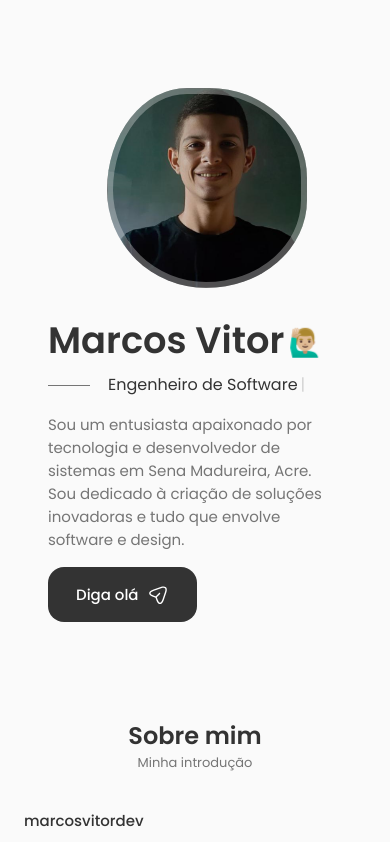
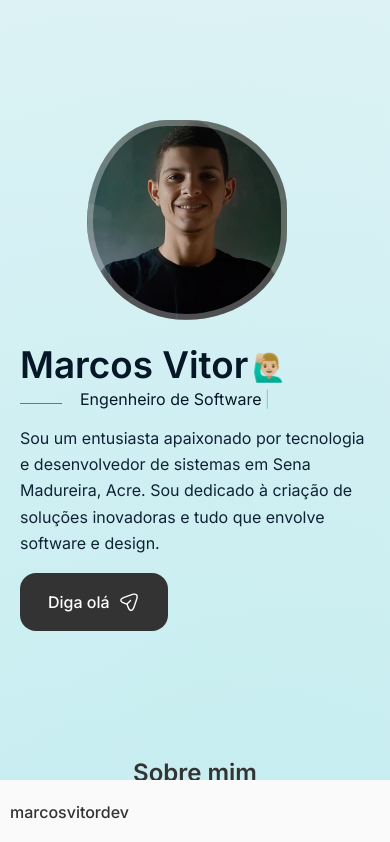
Before and after one commit to marcosvitordev/portifolio-react, a React (Vite) app: page / in a window 390 px wide. Shown: the top 842 px of the page. Built offline with nearby package versions, Linux system fonts and the light colour scheme.

Commit message:
style: establish responsive theme-aware design tokens

```diff
--- a/index.html
+++ b/index.html
@@ -5,6 +5,14 @@
     <meta name="viewport" content="width=device-width, initial-scale=1.0" />
     <meta name="theme-color" content="#07111f" />
     <link rel="icon" href="/favicon.svg" type="image/svg+xml" />
+    <script>
+      (() => {
+        const key = 'marcos-portfolio-theme';
+        const saved = localStorage.getItem(key);
+        const preferred = matchMedia('(prefers-color-scheme: dark)').matches ? 'dark' : 'light';
+        document.documentElement.dataset.theme = saved === 'light' || saved === 'dark' ? saved : preferred;
+      })();
+    </script>
     <title>Marcos Vitor | Desenvolvedor Full Stack</title>
   </head>
   <body>
--- a/src/main.tsx
+++ b/src/main.tsx
@@ -1,6 +1,8 @@
 import { StrictMode } from 'react';
 import { createRoot } from 'react-dom/client';
 import App from './App';
+import './styles/tokens.css';
+import './styles/global.css';
 
 const root = document.getElementById('root');
 
--- /dev/null
+++ b/src/styles/global.css
@@ -0,0 +1,168 @@
+@import url('https://fonts.googleapis.com/css2?family=Inter:wght@400;500;600;700&display=swap');
+
+*,
+*::before,
+*::after {
+  box-sizing: border-box;
+}
+
+html {
+  scroll-behavior: smooth;
+  scroll-padding-top: calc(var(--header-height) + var(--space-4));
+}
+
+body {
+  min-width: 320px;
+  margin: 0;
+  overflow-x: hidden;
+  background: var(--gradient-hero), var(--color-background);
+  color: var(--color-text);
+  font-family: var(--font-sans);
+  font-size: var(--text-base);
+  line-height: 1.65;
+  text-rendering: optimizeLegibility;
+  -webkit-font-smoothing: antialiased;
+  transition: background-color var(--transition-base), color var(--transition-base);
+}
+
+body.modal-open {
+  overflow: hidden;
+}
+
+button,
+input,
+textarea {
+  color: inherit;
+  font: inherit;
+}
+
+button,
+a {
+  -webkit-tap-highlight-color: transparent;
+}
+
+button {
+  border: 0;
+}
+
+a {
+  color: inherit;
+  text-decoration: none;
+}
+
+img,
+svg {
+  display: block;
+  max-width: 100%;
+}
+
+ul,
+ol {
+  margin: 0;
+  padding: 0;
+  list-style: none;
+}
+
+h1,
+h2,
+h3,
+h4,
+p {
+  margin: 0;
+}
+
+h1,
+h2,
+h3,
+h4 {
+  color: var(--color-heading);
+  line-height: 1.15;
+}
+
+::selection {
+  background: var(--color-brand-400);
+  color: #03131f;
+}
+
+:focus-visible {
+  outline: 3px solid var(--color-focus);
+  outline-offset: 3px;
+}
+
+.container {
+  width: min(calc(100% - 2rem), var(--container));
+  margin-inline: auto;
+}
+
+.section {
+  position: relative;
+  padding-block: var(--space-24);
+  scroll-margin-top: var(--header-height);
+}
+
+.section--muted {
+  background: color-mix(in srgb, var(--color-background-alt) 82%, transparent);
+  border-block: 1px solid var(--color-border);
+}
+
+.eyebrow {
+  display: inline-flex;
+  align-items: center;
+  gap: var(--space-2);
+  color: var(--color-brand-600);
+  font-size: var(--text-xs);
+  font-weight: 700;
+  letter-spacing: 0.14em;
+  text-transform: uppercase;
+}
+
+:root[data-theme='dark'] .eyebrow {
+  color: var(--color-brand-300);
+}
+
+.sr-only {
+  position: absolute;
+  width: 1px;
+  height: 1px;
+  padding: 0;
+  margin: -1px;
+  overflow: hidden;
+  clip: rect(0, 0, 0, 0);
+  white-space: nowrap;
+  border: 0;
+}
+
+@media (max-width: 768px) {
+  :root {
+    --header-height: 4rem;
+  }
+
+  .section {
+    padding-block: var(--space-20);
+  }
+}
+
+@media (max-width: 480px) {
+  .container {
+    width: min(calc(100% - 1.25rem), var(--container));
+  }
+
+  .section {
+    padding-block: var(--space-16);
+  }
+}
+
+@media (prefers-reduced-motion: reduce) {
+  html {
+    scroll-behavior: auto;
+  }
+
+  *,
+  *::before,
+  *::after {
+    scroll-behavior: auto !important;
+    animation-duration: 0.01ms !important;
+    animation-iteration-count: 1 !important;
+    transition-duration: 0.01ms !important;
+  }
+}
--- /dev/null
+++ b/src/styles/tokens.css
@@ -0,0 +1,91 @@
+:root {
+  color-scheme: light;
+  --color-brand-50: #ecfeff;
+  --color-brand-100: #cffafe;
+  --color-brand-300: #67e8f9;
+  --color-brand-400: #22d3ee;
+  --color-brand-500: #06b6d4;
+  --color-brand-600: #0891b2;
+  --color-accent: #14b8a6;
+  --color-background: #f5f8fb;
+  --color-background-alt: #eef4f8;
+  --color-surface: rgba(255, 255, 255, 0.88);
+  --color-surface-solid: #ffffff;
+  --color-surface-elevated: #ffffff;
+  --color-border: rgba(15, 38, 61, 0.12);
+  --color-border-strong: rgba(15, 38, 61, 0.22);
+  --color-text: #102235;
+  --color-heading: #061727;
+  --color-muted: #5a6d7e;
+  --color-subtle: #7a8c9b;
+  --color-success: #087f5b;
+  --color-danger: #c92a2a;
+  --color-warning: #b45309;
+  --color-focus: #0284c7;
+  --gradient-brand: linear-gradient(135deg, #0891b2 0%, #14b8a6 100%);
+  --gradient-hero: radial-gradient(circle at 15% 18%, rgba(34, 211, 238, 0.16), transparent 32%),
+    radial-gradient(circle at 85% 12%, rgba(20, 184, 166, 0.13), transparent 30%);
+  --font-sans: Inter, ui-sans-serif, system-ui, -apple-system, BlinkMacSystemFont, "Segoe UI", sans-serif;
+  --font-mono: "SFMono-Regular", Consolas, "Liberation Mono", monospace;
+  --text-xs: 0.75rem;
+  --text-sm: 0.875rem;
+  --text-base: 1rem;
+  --text-lg: 1.125rem;
+  --text-xl: 1.25rem;
+  --text-2xl: clamp(1.5rem, 3vw, 2rem);
+  --text-3xl: clamp(2rem, 4vw, 3.25rem);
+  --text-hero: clamp(2.65rem, 7vw, 5.75rem);
+  --space-1: 0.25rem;
+  --space-2: 0.5rem;
+  --space-3: 0.75rem;
+  --space-4: 1rem;
+  --space-5: 1.25rem;
+  --space-6: 1.5rem;
+  --space-8: 2rem;
+  --space-10: 2.5rem;
+  --space-12: 3rem;
+  --space-16: 4rem;
+  --space-20: 5rem;
+  --space-24: 6rem;
+  --space-28: 7rem;
+  --radius-sm: 0.5rem;
+  --radius-md: 0.875rem;
+  --radius-lg: 1.25rem;
+  --radius-xl: 1.75rem;
+  --radius-pill: 999px;
+  --shadow-sm: 0 1px 2px rgba(4, 24, 41, 0.05);
+  --shadow-md: 0 12px 36px rgba(4, 24, 41, 0.09);
+  --shadow-lg: 0 24px 70px rgba(4, 24, 41, 0.13);
+  --shadow-glow: 0 0 70px rgba(34, 211, 238, 0.15);
+  --container: 74rem;
+  --header-height: 4.5rem;
+  --transition-fast: 140ms ease;
+  --transition-base: 240ms ease;
+  --transition-slow: 420ms cubic-bezier(0.22, 1, 0.36, 1);
+  --z-header: 50;
+  --z-overlay: 90;
+  --z-modal: 100;
+}
+
+:root[data-theme='dark'] {
+  color-scheme: dark;
+  --color-background: #06101c;
+  --color-background-alt: #091724;
+  --color-surface: rgba(11, 28, 43, 0.84);
+  --color-surface-solid: #0b1c2b;
+  --color-surface-elevated: #102537;
+  --color-border: rgba(165, 214, 232, 0.13);
+  --color-border-strong: rgba(165, 214, 232, 0.24);
+  --color-text: #dbe8ef;
+  --color-heading: #f6fbfd;
+  --color-muted: #9db1bf;
+  --color-subtle: #78909f;
+  --color-success: #5ee4b7;
+  --color-danger: #ff8787;
+  --color-warning: #fbbf24;
+  --gradient-brand: linear-gradient(135deg, #22d3ee 0%, #2dd4bf 100%);
+  --gradient-hero: radial-gradient(circle at 15% 18%, rgba(8, 145, 178, 0.2), transparent 34%),
+    radial-gradient(circle at 85% 12%, rgba(20, 184, 166, 0.16), transparent 30%);
+  --shadow-md: 0 14px 42px rgba(0, 0, 0, 0.25);
+  --shadow-lg: 0 28px 80px rgba(0, 0, 0, 0.34);
+}
```
